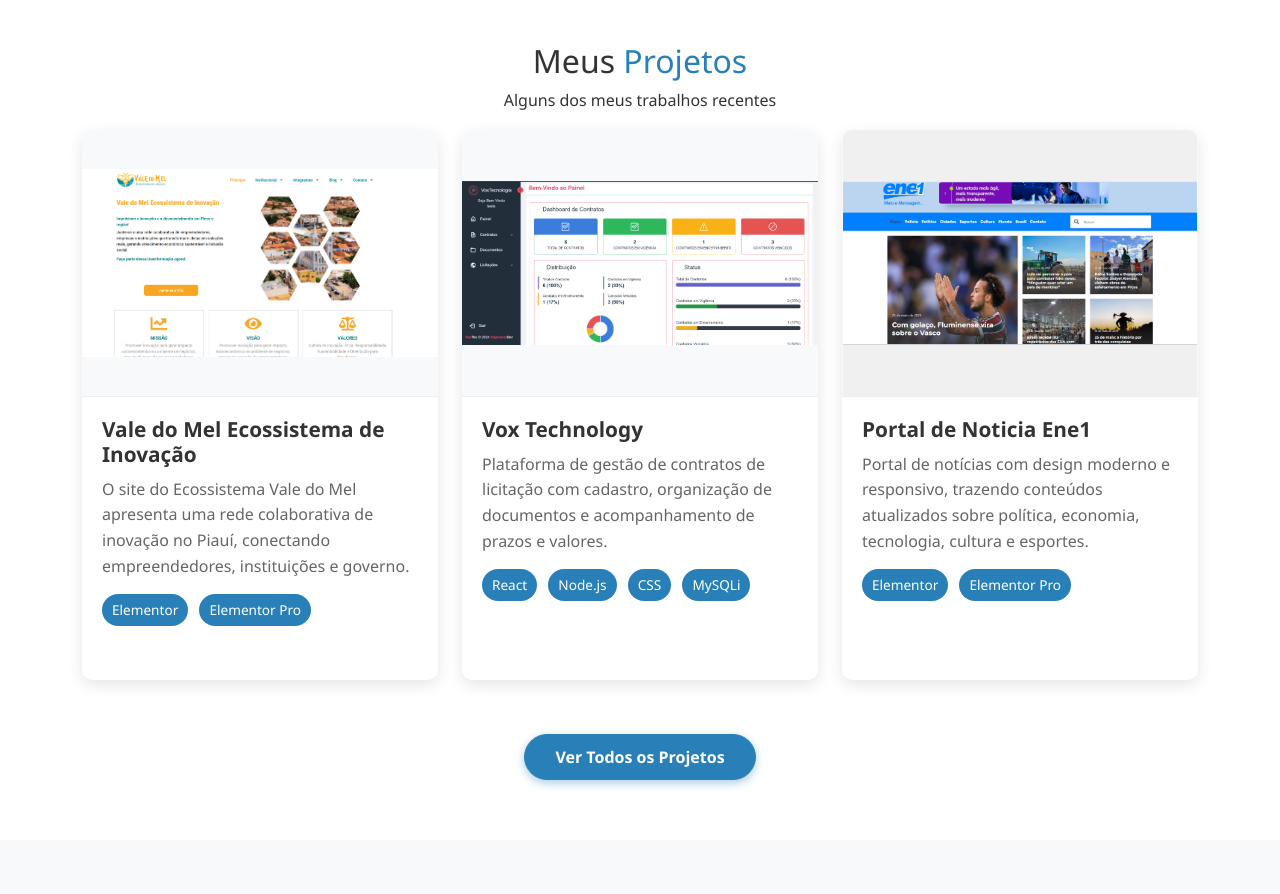
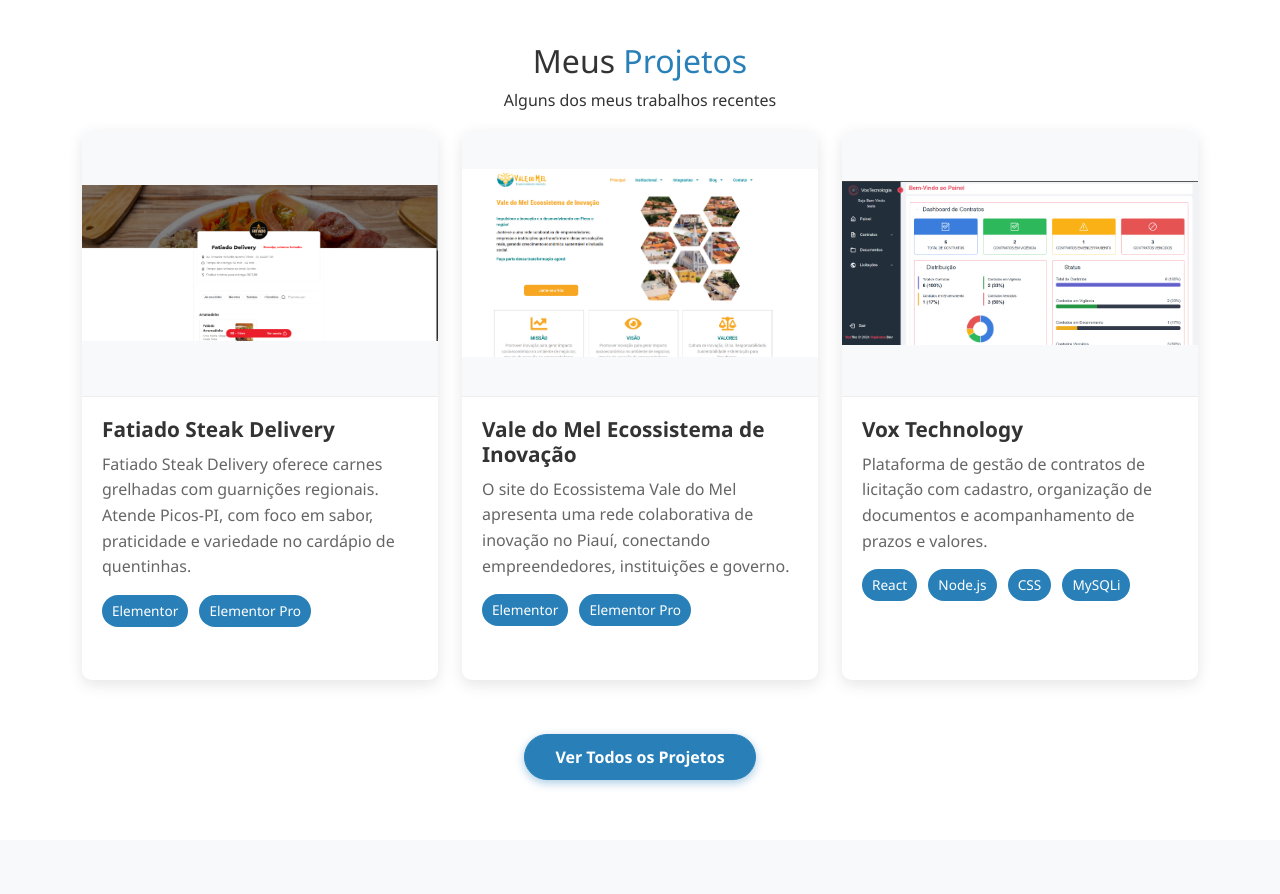
Before and after one commit to Derson-Lourenco/portfolio, a plain HTML site: page index.html in a window 1280 px wide. Shown: the part 1920-2814 px from the top of the page. Drawn offline with nearby package versions, Linux system fonts and the light colour scheme; a script that the page names is missing.

Commit message:
add fatiado

```diff
--- a/index.html
+++ b/index.html
@@ -217,6 +217,31 @@
         </div>
         <div class="row" id="projetos-principais">
           <!-- Projeto 1 -->
+
+          <div class="col-lg-4 col-md-6">
+            <div class="project-card">
+              <div class="project-image">
+                <img src="img/fatiado.png" alt="Projeto 3">
+                <div class="project-links">
+                  <a href="https://wheat-gerbil-393558.hostingersite.com/home/" class="project-link" target="_blank"><i class="fas fa-eye"></i></a>
+                </div>
+              </div>
+              <div class="project-info">
+                <h3 class="project-title">Fatiado Steak Delivery</h3>
+                <p class="project-description">
+                  Fatiado Steak Delivery oferece carnes grelhadas com guarnições regionais. Atende Picos-PI, com foco em sabor, praticidade e variedade no cardápio de quentinhas.
+
+                </p>
+                <div class="project-techs">
+                  <span class="tech-tag">Elementor</span>
+                  <span class="tech-tag">Elementor Pro</span>
+                </div>
+              </div>
+            </div>
+          </div>
+
+          <!-- Projeto 2 -->
+
           <div class="col-lg-4 col-md-6">
             <div class="project-card">
               <div class="project-image">
@@ -239,7 +264,8 @@
             </div>
           </div>
 
-          <!-- Projeto 2 -->
+          <!-- Projeto 3 -->
+
           <div class="col-lg-4 col-md-6">
             <div class="project-card">
               <div class="project-image">
@@ -264,7 +290,13 @@
             </div>
           </div>
 
-          <!-- Projeto 3 -->
+
+
+        </div>
+
+        <!-- Projetos adicionais (inicialmente ocultos) -->
+        <div class="row" id="projetos-adicionais" style="display: none;">
+
           <div class="col-lg-4 col-md-6">
             <div class="project-card">
               <div class="project-image">
@@ -287,10 +319,7 @@
               </div>
             </div>
           </div>
-        </div>
 
-        <!-- Projetos adicionais (inicialmente ocultos) -->
-        <div class="row" id="projetos-adicionais" style="display: none;">
           <div class="col-lg-4 col-md-6">
             <div class="project-card">
               <div class="project-image">
```
Also changed, not shown: img/fatiado.png (added).
